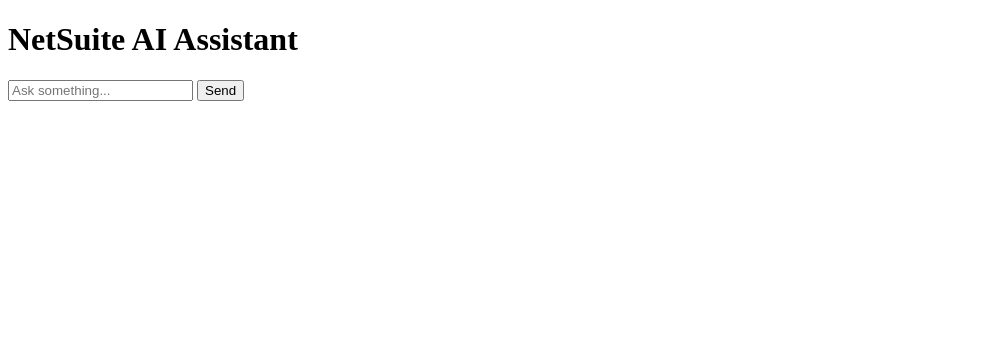
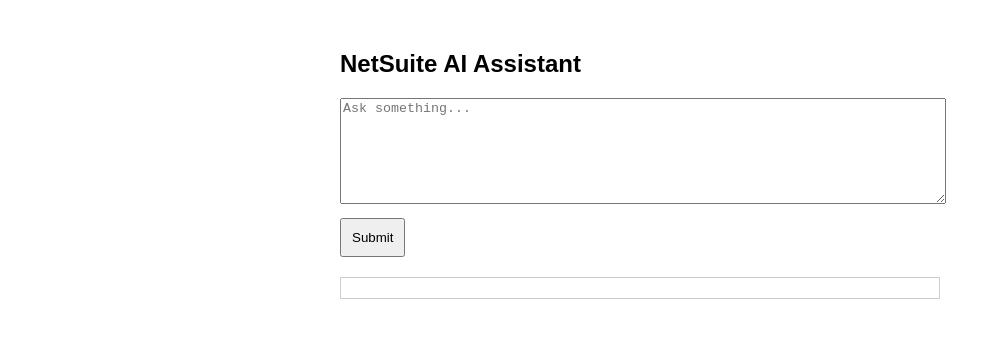
Before and after one commit to stpater77/netsuite-ai, a plain HTML site: page index.html in a window 1280 px wide. Shown: the whole page, without its empty margins (0-1001 px from the left). Drawn offline with Linux system fonts and the light colour scheme.

Commit message:
fix vercel routing

```diff
--- a/index.html
+++ b/index.html
@@ -1,31 +1,63 @@
 <!DOCTYPE html>
 <html>
 <head>
-  <title>NetSuite AI</title>
+  <title>NetSuite AI Assistant</title>
+  <style>
+    body {
+      font-family: Arial;
+      max-width: 600px;
+      margin: 50px auto;
+    }
+    textarea {
+      width: 100%;
+      height: 100px;
+    }
+    button {
+      margin-top: 10px;
+      padding: 10px;
+    }
+    #response {
+      margin-top: 20px;
+      white-space: pre-wrap;
+      border: 1px solid #ccc;
+      padding: 10px;
+    }
+  </style>
 </head>
 <body>
-  <h1>NetSuite AI Assistant</h1>
 
-  <input id="input" type="text" placeholder="Ask something..." />
-  <button onclick="send()">Send</button>
+<h2>NetSuite AI Assistant</h2>
 
-  <pre id="output"></pre>
+<textarea id="input" placeholder="Ask something..."></textarea>
+<br>
+<button onclick="sendMessage()">Submit</button>
+
+<div id="response"></div>
 
 <script>
-    async function send() {
-      const message = document.getElementById("input").value;
+async function sendMessage() {
+  const input = document.getElementById("input").value;
 
-      const res = await fetch("http://127.0.0.1:8000/chat", {
+  const responseBox = document.getElementById("response");
+  responseBox.innerText = "Thinking...";
+
+  try {
+    const res = await fetch("https://netsuite-ai-production.up.railway.app/chat", {
       method: "POST",
       headers: {
         "Content-Type": "application/json"
       },
-        body: JSON.stringify({ message })
+      body: JSON.stringify({ message: input })
     });
 
     const data = await res.json();
-      document.getElementById("output").innerText = data.response;
+
+    responseBox.innerText = data.response;
+  } catch (error) {
+    responseBox.innerText = "Error connecting to server";
+  }
 }
 </script>
+
 </body>
 </html>
```
Also changed, not shown: vercel.json (added). Lines whose indentation alone changed are shown as unchanged.
